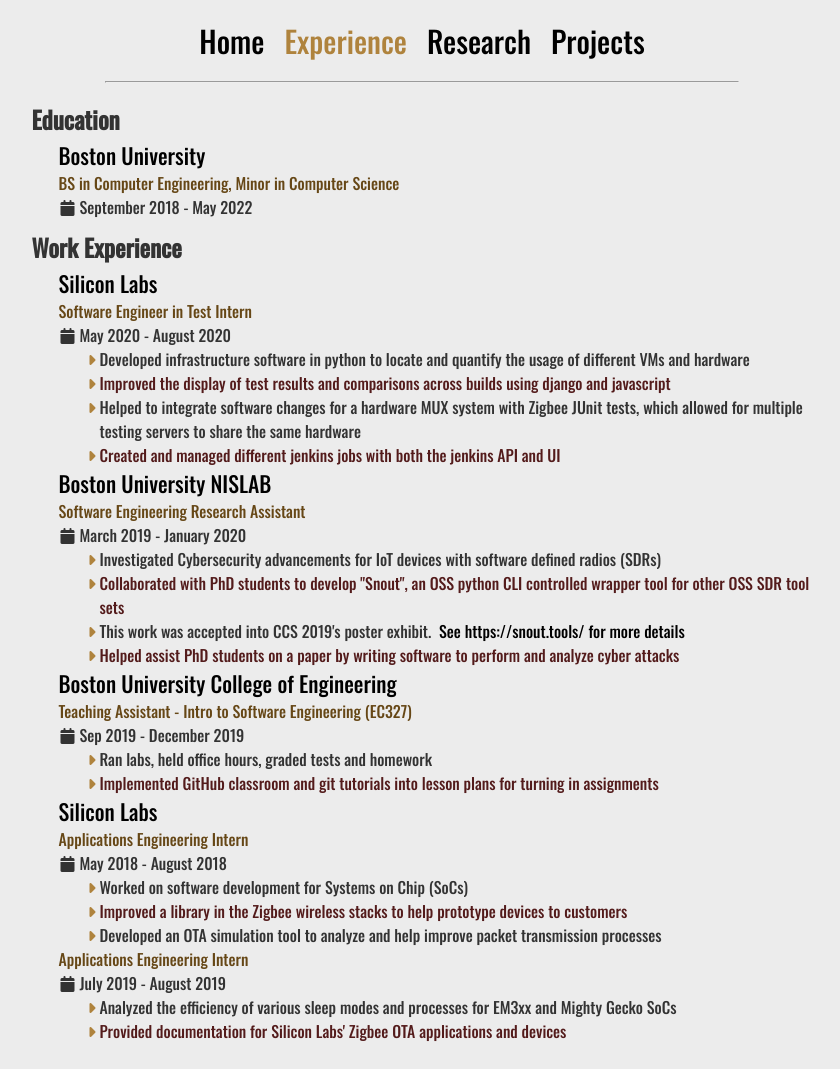
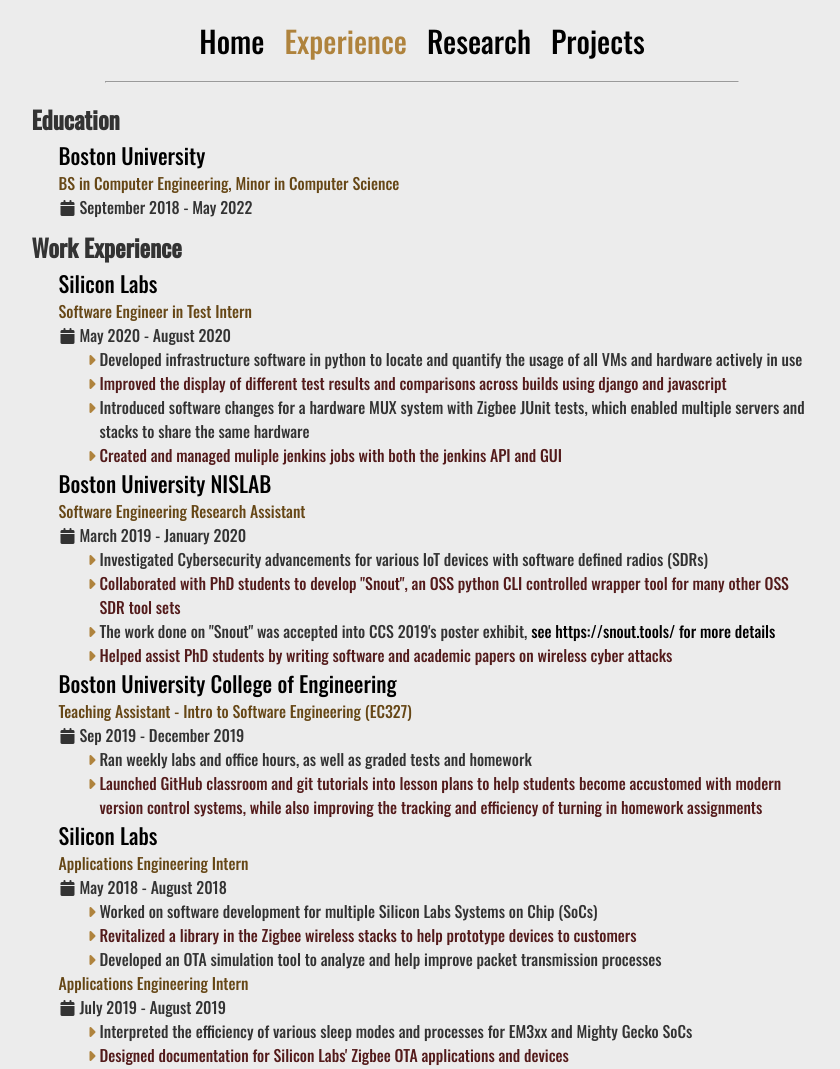
Before and after one commit to jkulskis/jkulskis.github.io, a Jekyll site: the page built from experience.html, in a window 1280 px wide. Shown: the whole page, without its empty margins (218-1058 px from the left). Built offline with Jekyll 4.4.1, drawn with Linux system fonts in a browser that asks for light colours; nearby versions of some CDN libraries; before the commit the page ends 1045 px from its top, so only the background shows below that.

Commit message:
updated page to reflect changes to resume

```diff
--- a/experience.html
+++ b/experience.html
@@ -6,15 +6,17 @@
 <div class="container center-col">
   <div class="container exp">
     <section class="exp" id="education">
-      <h1 class="item-list-header clickable" id="educationHeader" onclick="toggleList($('#educationList'), $('#educationEmptySpan'))">
+      <h1
+        class="item-list-header clickable"
+        id="educationHeader"
+        onclick="toggleList($('#educationList'), $('#educationEmptySpan'))"
+      >
         Education
       </h1>
       <div class="item-list exp-list" id="educationList">
         <div class="item">
           <div class="item-header">
-            <a href="http://www.bu.edu/eng/" target="_blank"
-              >Boston University</a
-            >
+            <a href="http://www.bu.edu/eng/" target="_blank">Boston University</a>
           </div>
           <div class="li-title">
             BS in Computer Engineering, Minor in Computer Science
@@ -37,62 +39,52 @@
           <div class="date">May 2020 - August 2020</div>
           <ul>
             <li>
-              Developed infrastructure software in python to locate and quantify
-              the usage of different VMs and hardware
+              Developed infrastructure software in python to locate and quantify the usage of all VMs and hardware
+              actively in use
             </li>
             <li>
-              Improved the display of test results and comparisons across builds
-              using django and javascript
+              Improved the display of different test results and comparisons across builds using django and javascript
             </li>
             <li>
-              Helped to integrate software changes for a hardware MUX system
-              with Zigbee JUnit tests, which allowed for multiple testing
-              servers to share the same hardware
+              Introduced software changes for a hardware MUX system with Zigbee JUnit tests, which enabled multiple
+              servers and stacks to share the same hardware
             </li>
             <li>
-              Created and managed different jenkins jobs with both the jenkins
-              API and UI
+              Created and managed muliple jenkins jobs with both the jenkins API and GUI
             </li>
           </ul>
         </div>
 
         <div class="item">
           <div class="item-header">
-            <a href="http://sites.bu.edu/nislab/" target="_blank"
-              >Boston University NISLAB</a
-            >
+            <a href="http://sites.bu.edu/nislab/" target="_blank">Boston University NISLAB</a>
           </div>
           <div class="li-title">Software Engineering Research Assistant</div>
           <div class="date">March 2019 - January 2020</div>
           <ul>
             <li>
-              Investigated Cybersecurity advancements for IoT devices with
-              software defined radios (SDRs)
+              Investigated Cybersecurity advancements for various IoT devices with software defined radios (SDRs)
             </li>
             <li>
-              Collaborated with PhD students to develop "Snout", an OSS python
-              CLI controlled wrapper tool for other OSS SDR tool sets
+              Collaborated with PhD students to develop "Snout", an OSS python CLI controlled wrapper tool for many
+              other OSS SDR tool sets
             </li>
             <li>
               <p>
-                This work was accepted into CCS 2019's poster exhibit.&nbsp;
-                <a href="https://snout.tools/" target="_blank"
-                  >See https://snout.tools/ for more details</a
-                >
+                The work done on "Snout" was accepted into CCS 2019's poster exhibit,
+                <a href="https://snout.tools/" target="_blank">see https://snout.tools/ for more details</a>
               </p>
             </li>
             <li>
               <p>
-                Helped assist PhD students on a paper by writing software to perform and analyze cyber attacks
+                Helped assist PhD students by writing software and academic papers on wireless cyber attacks
               </p>
             </li>
           </ul>
         </div>
         <div class="item">
           <div class="item-header">
-            <a
-              href="https://www.bu.edu/academics/eng/courses/eng-ec-327/"
-              target="_blank"
+            <a href="https://www.bu.edu/academics/eng/courses/eng-ec-327/" target="_blank"
               >Boston University College of Engineering</a
             >
           </div>
@@ -101,10 +93,11 @@
           </div>
           <div class="date">Sep 2019 - December 2019</div>
           <ul>
-            <li>Ran labs, held office hours, graded tests and homework</li>
+            <li>Ran weekly labs and office hours, as well as graded tests and homework</li>
             <li>
-              Implemented GitHub classroom and git tutorials into lesson plans
-              for turning in assignments
+              Launched GitHub classroom and git tutorials into lesson plans to help students become accustomed with
+              modern version control systems, while also improving the tracking and efficiency of turning in homework
+              assignments
             </li>
           </ul>
         </div>
@@ -116,26 +109,22 @@
           <div class="li-title">Applications Engineering Intern</div>
           <div class="date">May 2018 - August 2018</div>
           <ul>
-            <li>Worked on software development for Systems on Chip (SoCs)</li>
+            <li>Worked on software development for multiple Silicon Labs Systems on Chip (SoCs)</li>
             <li>
-              Improved a library in the Zigbee wireless stacks to help prototype
-              devices to customers
+              Revitalized a library in the Zigbee wireless stacks to help prototype devices to customers
             </li>
             <li>
-              Developed an OTA simulation tool to analyze and help improve
-              packet transmission processes
+              Developed an OTA simulation tool to analyze and help improve packet transmission processes
             </li>
           </ul>
           <div class="li-title">Applications Engineering Intern</div>
           <div class="date">July 2019 - August 2019</div>
           <ul>
             <li>
-              Analyzed the efficiency of various sleep modes and processes for
-              EM3xx and Mighty Gecko SoCs
+              Interpreted the efficiency of various sleep modes and processes for EM3xx and Mighty Gecko SoCs
             </li>
             <li>
-              Provided documentation for Silicon Labs' Zigbee OTA applications
-              and devices
+              Designed documentation for Silicon Labs' Zigbee OTA applications and devices
             </li>
           </ul>
         </div>
@@ -147,13 +136,12 @@
 
 <script>
   function toggleList(list, emptySpan) {
-    if (list.is(':visible')) {
+    if (list.is(":visible")) {
       emptySpan.show();
       emptySpan.width(list.width());
       emptySpan.css("display", "inline-block");
       list.slideUp();
-    }
-    else {
+    } else {
       list.slideDown();
       emptySpan.hide();
     }
```
